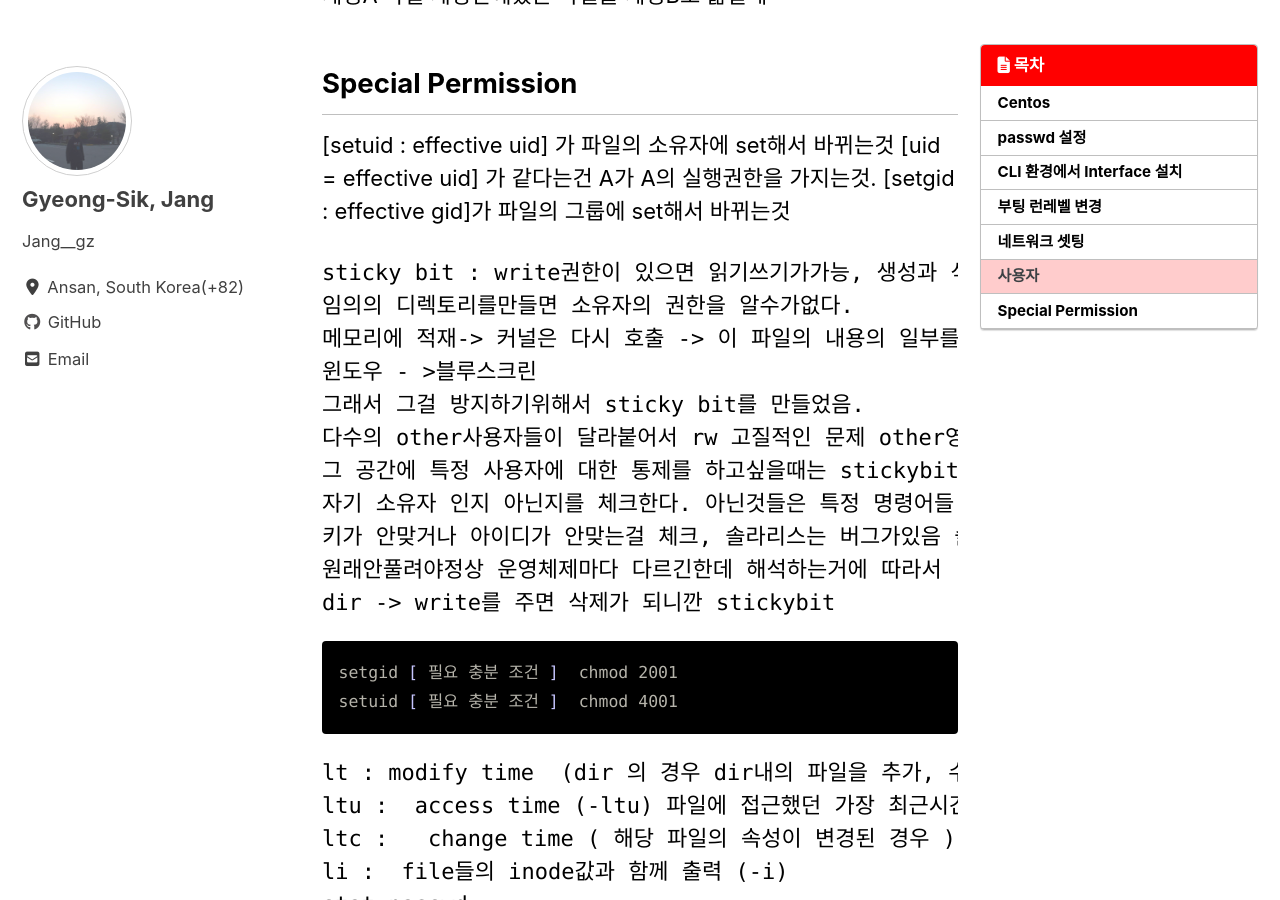
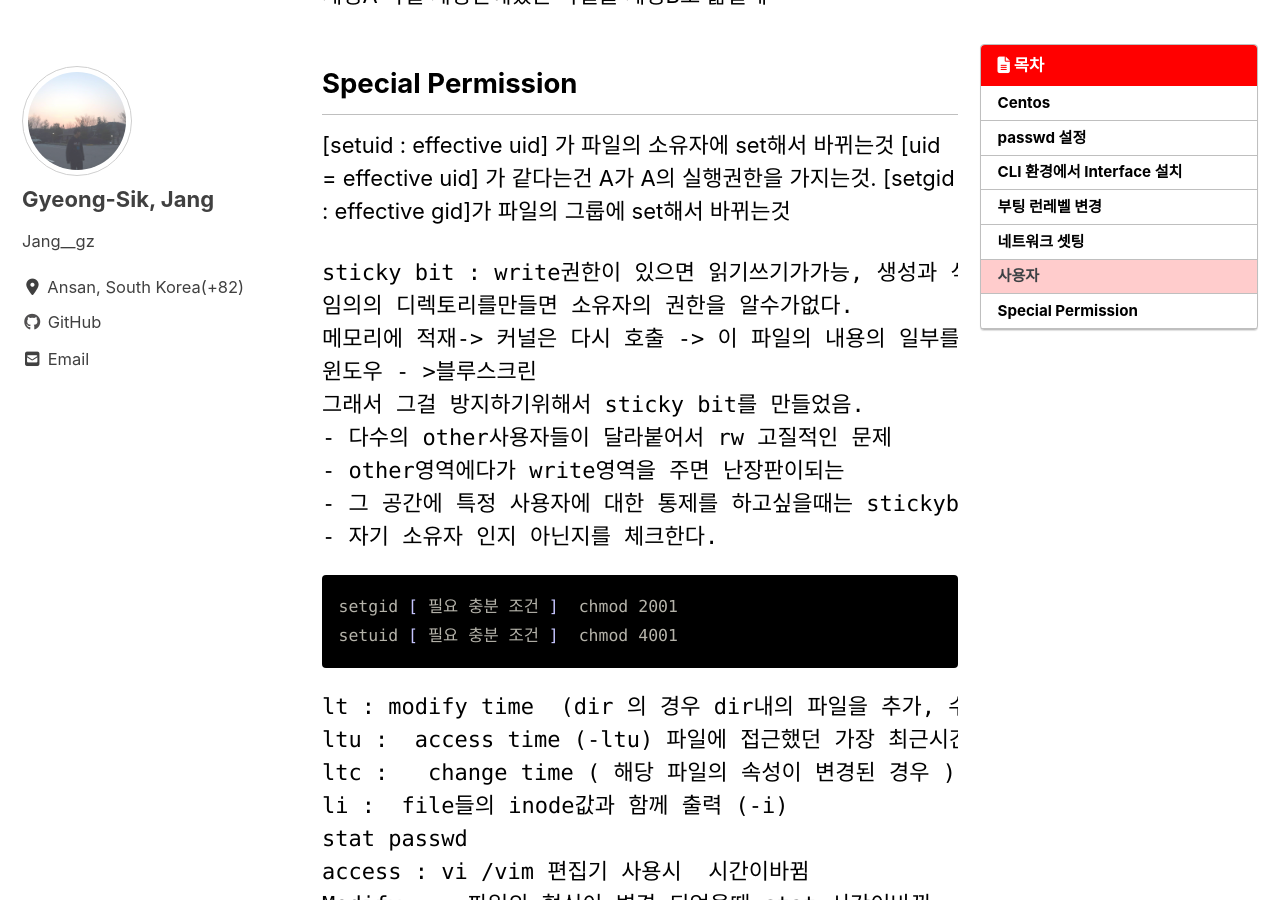
Before and after one commit to JangGyeongSik/JangGyeongSik.github.io, a Jekyll site: the page built from _posts/2019-07-29-post.md, in a window 1280 px wide and 900 px high, scrolled down 2822 px. Built offline with Jekyll 4.4.1, drawn with Linux system fonts in a browser that asks for light colours; cached includes are drawn as plain includes; nearby versions of some CDN libraries.

Commit message:
Update 2019-07-29-post.md

````diff
--- a/_posts/2019-07-29-post.md
+++ b/_posts/2019-07-29-post.md
@@ -106,13 +106,12 @@ sticky bit : write권한이 있으면 읽기쓰기가가능, 생성과 삭제에
 메모리에 적재-> 커널은 다시 호출 -> 이 파일의 내용의 일부를 다시불러서 사용 -> 그걸삭제
 윈도우 - >블루스크린
 그래서 그걸 방지하기위해서 sticky bit를 만들었음.
-다수의 other사용자들이 달라붙어서 rw 고질적인 문제 other영역에다가 write영역을 주면 난장판이되는
-그 공간에 특정 사용자에 대한 통제를 하고싶을때는 stickybit를 사용한다.
-자기 소유자 인지 아닌지를 체크한다. 아닌것들은 특정 명령어들 그니까 삭제하는명령어나 이런거
-키가 안맞거나 아이디가 안맞는걸 체크, 솔라리스는 버그가있음 솔라리스는 파일을 삭제하는권한은 누구한테 종속되어있는가 상위디렉토리에 종속되어있는데 파일의 write권한주면 풀림
-원래안풀려야정상 운영체제마다 다르긴한데 해석하는거에 따라서
-dir -> write를 주면 삭제가 되니깐 stickybit
+- 다수의 other사용자들이 달라붙어서 rw 고질적인 문제
+- other영역에다가 write영역을 주면 난장판이되는
+- 그 공간에 특정 사용자에 대한 통제를 하고싶을때는 stickybit를 사용한다.
+- 자기 소유자 인지 아닌지를 체크한다.
 ```
+
 ```bash
 setgid [ 필요 충분 조건 ]  chmod 2001
 setuid [ 필요 충분 조건 ]  chmod 4001
````
